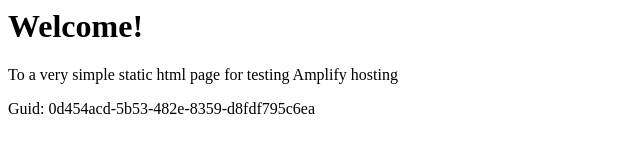
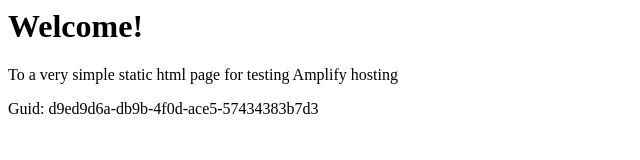
Before and after one commit to aws-aemilia-bom/Github-PR-Commit-Integration-Test-DoNotTouch-GithubWebhookPreviewCanaryTest-v1-preprod-ap-south-1, a website: page src/index.html in a window 1280 px wide. Shown: the full height of the page, 0-640 px from the left. Drawn offline with Linux system fonts and the light colour scheme.

Commit message:
commit from integ tests

```diff
--- a/src/index.html
+++ b/src/index.html
@@ -12,6 +12,6 @@
 <body>
     <h1>Welcome!</h1>
     <p>To a very simple static html page for testing Amplify hosting</p>
-    <p>Guid: 0d454acd-5b53-482e-8359-d8fdf795c6ea</p></body>
+    <p>Guid: d9ed9d6a-db9b-4f0d-ace5-57434383b7d3</p></body>
 
 </html>
```
